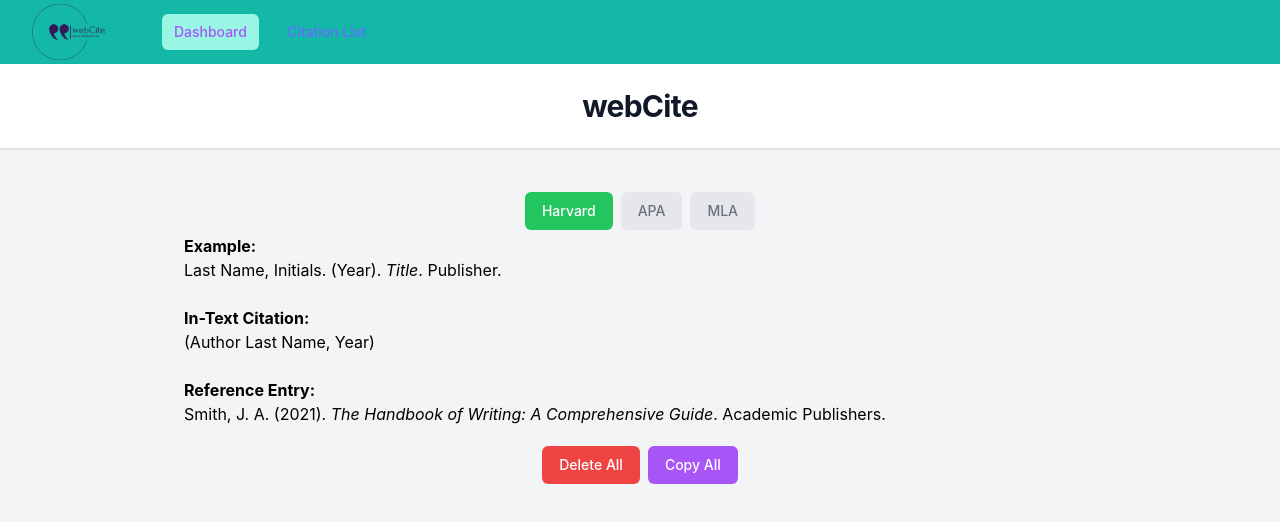
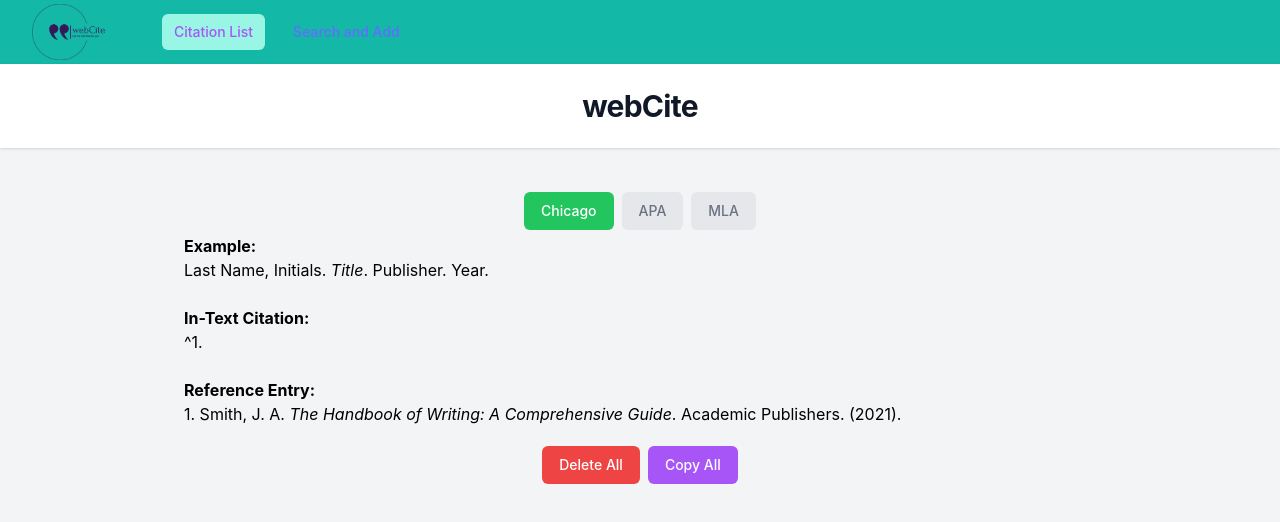
Before and after one commit to tatermysalad/webcite, a React (Vite) app: page / in a window 1280 px wide. Shown: the top 522 px of the page. Built offline with nearby package versions, Linux system fonts and the light colour scheme; a web font is replaced by a local one.

Commit message:
feat: updated search for research paper

```diff
--- a/src/App.jsx
+++ b/src/App.jsx
@@ -1,7 +1,5 @@
 import "./App.css";
-import BackgroundComponent from "./components/BackgroundComponent";
-import SearchComponent from "./components/SearchComponent";
-import StackedList from "./components/StackedListComponent";
+import StackedList from "./components/HomePage/StackedListComponent";
 
 function App() {
     return (
--- a/src/components/ApiFunctionComponent.js
+++ b/src/components/ApiSearch/ApiFunctionComponent.js
@@ -1,5 +1,5 @@
 import { useContext } from "react";
-import { ApiContext } from "../contexts/ApiContext";
+import { ApiContext } from "../../contexts/ApiContext";
 
 export default function useApiSearch() {
     const { websiteApi, researchApi, bookApi } = useContext(ApiContext);
@@ -20,7 +20,9 @@
         return responseData;
     };
     const searchResearchPaper = async (searchQuery) => {
-        const apiUrl = `${researchApi}search/bulk?query=`;
+        const extraQuery = "?fields=title,url,authors,year,venue,citationStyles,journal&limit=1";
+
+        const apiUrl = `${researchApi}search${extraQuery}&query=`;
         const requestOptions = {
             method: "GET",
             mode: "cors",
@@ -33,7 +35,7 @@
 
     // Function to search for a Book reference
     const searchBook = async (searchQuery, searchFilter) => {
-        const extraQuery = "?limit=3&fields=title,publisher,isbn,publish_year";
+        const extraQuery = "?limit=1&fields=title,publisher,first_publish_year,author_name";
         let apiUrl = `${bookApi}search.json${extraQuery}&q=`;
         if (searchFilter === "title") {
             apiUrl = `${bookApi}search.json${extraQuery}&title=`;
--- a/src/components/BackgroundComponent.jsx
+++ b/src/components/BackgroundComponent.jsx
@@ -18,8 +18,8 @@
     const isCitationList = location.pathname === "/search";
 
     const navigation = [
-        { name: "Dashboard", href: "/", current: isDashboard },
-        { name: "Citation List", href: "/search", current: isCitationList },
+        { name: "Citation List", href: "/", current: isDashboard },
+        { name: "Search and Add", href: "/search", current: isCitationList },
     ];
     return (
         <>
--- a/src/components/ReferencesComponent.jsx
+++ b/src/components/HomePage/ReferencesComponent.jsx
@@ -1,8 +1,9 @@
 /* eslint-disable react/prop-types */
 import { useState } from "react";
-import bookIcon from "../assets/icons/book.png";
-import paperIcon from "../assets/icons/paper.png";
-import websiteIcon from "../assets/icons/website.png";
+import bookIcon from "../../assets/icons/book.png";
+import paperIcon from "../../assets/icons/paper.png";
+import websiteIcon from "../../assets/icons/website.png";
+
 
 export default function ReferencesComponent({ references, selectedStyle }) {
     const [copiedItems, setCopiedItems] = useState(Array(references.length).fill(false));
@@ -46,13 +47,13 @@
     };
     const renderReferencingInfo = (reference) => {
         switch (selectedStyle) {
-            case "Harvard":
+            case "Chicago":
                 return (
-                    /* Smith, J. A. (2021). The Handbook of Writing: A Comprehensive Guide. Academic Publishers. */
+                    /* Last Name, Initials. <i>Title</i>. Publisher. Year. */
                     <>
                         <p className="mx-0.5 mt-1 text-xs text-gray-800">
-                            {reference.authorLast}, {reference.authorFirst[0]}. {reference.authorInitial} {`(${reference.year}).`} {reference.title}.{" "}
-                            {reference.publisher}. <i>Accessed from:</i> {reference.websiteAddress}
+                            {reference.authorLast}, {reference.authorFirst[0]}. {reference.authorInitial} <i>{reference.title}</i>.{" "}
+                            {reference.publisher}. {reference.year}. {reference.websiteAddress}
                         </p>
                     </>
                 );
--- a/src/components/StackedListComponent.jsx
+++ b/src/components/HomePage/StackedListComponent.jsx
@@ -1,12 +1,12 @@
 import { useState, useEffect } from "react";
 import ReferencesComponent from "./ReferencesComponent";
-import ReferenceExampleComponent from "./ReferenceExampleComponent";
+import ReferenceExampleComponent from "../SearchPage/ReferenceExampleComponent";
 
 export default function StackedList() {
     // const [localStorage, setLocalStorage] = useLocalStorage("References", null);
     const [references, setReferences] = useState([]);
     const [copiedItems, setCopiedItems] = useState([]);
-    const [selectedStyle, setSelectedStyle] = useState("Harvard");
+    const [selectedStyle, setSelectedStyle] = useState("Chicago");
 
     const getReferencesFromLocalStorage = () => {
         const storedValue = localStorage.getItem("References");
@@ -44,12 +44,12 @@
         <div id="stackedList">
             <div className="text-center mt-4">
                 <button
-                    onClick={() => setSelectedStyle("Harvard")}
+                    onClick={() => setSelectedStyle("Chicago")}
                     className={`m-1 px-4 py-2 text-sm font-medium ${
-                        selectedStyle === "Harvard" ? "text-white bg-green-500" : "text-gray-500 bg-gray-200"
+                        selectedStyle === "Chicago" ? "text-white bg-green-500" : "text-gray-500 bg-gray-200"
                     } rounded-md focus:outline-none hover:bg-green-300 hover:text-black`}
                 >
-                    Harvard
+                    Chicago
                 </button>
                 <button
                     onClick={() => setSelectedStyle("APA")}
--- a/src/components/ReferenceExampleComponent.jsx
+++ b/src/components/SearchPage/ReferenceExampleComponent.jsx
@@ -2,25 +2,25 @@
 export default function ReferenceExampleComponent({ selectedStyle }) {
     return (
         <>
-            {selectedStyle === "Harvard" && (
+            {selectedStyle === "Chicago" && (
                 <div className="w-3/4">
                     <span>
                         <strong>Example:</strong>
                     </span>
                     <p>
-                        Last Name, Initials. (Year). <i>Title</i>. Publisher.
+                        Last Name, Initials. <i>Title</i>. Publisher. Year.
                     </p>
                     <br />
                     <span>
                         <strong>In-Text Citation:</strong>
                     </span>
-                    <p>(Author Last Name, Year)</p>
+                    <p>^1.</p>
                     <br />
                     <span>
                         <strong>Reference Entry:</strong>
                     </span>
                     <p>
-                        Smith, J. A. (2021). <i>The Handbook of Writing: A Comprehensive Guide</i>. Academic Publishers.
+                        1. Smith, J. A. <i>The Handbook of Writing: A Comprehensive Guide</i>. Academic Publishers. (2021).
                     </p>
                 </div>
             )}
--- a/src/components/SearchComponent.jsx
+++ b/src/components/SearchPage/SearchComponent.jsx
@@ -1,10 +1,10 @@
 import { useContext, useEffect, useState } from "react";
-import { ApiContext } from "../contexts/ApiContext";
-import useLocalStorage from "../hooks/useLocalStorage";
-import useApiSearch from "./ApiFunctionComponent";
-import WebsiteComponent from "./ApiDisplay/WebsiteComponent";
-import ResearchPaperComponent from "./ApiDisplay/ResearchPaperComponent";
-import BookComponent from "./ApiDisplay/BookComponent";
+import { ApiContext } from "../../contexts/ApiContext";
+import useLocalStorage from "../../hooks/useLocalStorage";
+import useApiSearch from "../ApiSearch/ApiFunctionComponent";
+import WebsiteComponent from "../ApiDisplay/WebsiteComponent";
+import ResearchPaperComponent from "../ApiDisplay/ResearchPaperComponent";
+import BookComponent from "../ApiDisplay/BookComponent";
 
 export default function SearchComponent() {
     // eslint-disable-next-line no-unused-vars
@@ -15,10 +15,11 @@
 
     const [selectedReferenceType, setSelectedReferenceType] = useState("Website");
     const [searchQuery, setSearchQuery] = useState("");
+
+    // if api returns one result
+    const [searchResult, setSearchResult] = useState([]);
     // if api returns multiple and requires processing
     const [searchResults, setSearchResults] = useState([]);
-    // if api returns one result
-    const [searchResult, setSearchResult] = useState([]);
 
     const [searchFilter, setSearchFilter] = useState("title");
 
@@ -32,7 +33,6 @@
         websiteAddress: "",
         publisher: "",
         year: "",
-        isbn: "",
         source: selectedReferenceType,
     });
 
@@ -64,16 +64,17 @@
         if (searchQuery !== "") {
             if (selectedReferenceType === "Book") {
                 let responseData = await searchBook(searchQuery);
-                console.log(`relevant data is loaded:`);
+                console.log(`book data is loaded:`);
                 console.log(responseData.docs);
                 setSearchResults(responseData.docs);
             } else if (selectedReferenceType === "Research Paper") {
                 let responseData = await searchResearchPaper(searchQuery);
-                console.log(`relevant data is loaded:`);
+                console.log(`research paper data is loaded:`);
                 console.log(responseData.data.slice(0, 3));
                 setSearchResults(responseData.data.slice(0, 3));
             } else if (selectedReferenceType === "Website") {
                 let responseData = await searchWebsite(searchQuery, searchFilter);
+                console.log(`website data is loaded:`);
                 console.log(responseData);
                 setSearchResult(responseData);
             }
@@ -84,52 +85,48 @@
     };
 
     useEffect(() => {
-        console.log(`trying`);
-        const { title, authorLast, authorFirst, authorInitial, url, publisher, year, isbn } = searchResults;
-        setFormData({
-            title: title,
-            authorLast: authorLast,
-            authorFirst: authorFirst,
-            authorInitial: authorInitial,
-            websiteAddress: url,
-            publisher: publisher,
-            year: year,
-            isbn: isbn,
-            source: selectedReferenceType,
-        });
+        console.log(`trying to load data`);
+        if (selectedReferenceType === "Website" && searchResult && typeof searchResult.title === "string") {
+            const titleParts = searchResult.title.split("|");
+            setFormData({
+                title: titleParts[0] || "",
+                authorLast: "",
+                authorFirst: "",
+                authorInitial: "",
+                websiteAddress: searchResult.url || "",
+                publisher: titleParts.length > 1 ? titleParts[1].trim() : "",
+                year: "",
+                source: selectedReferenceType,
+            });
+        }
         // eslint-disable-next-line react-hooks/exhaustive-deps
     }, [searchResult]);
 
-    // useEffect(() => {
-    //     console.log(`trying to split multiple`);
-
-    //     setFormData({
-    //         title: title,
-    //         author: author,
-    //         websiteAddress: url,
-    //         publisher: publisher,
-    //         year: year,
-    //         isbn: isbn,
-    //         source: selectedReferenceType,
-    //     });
-    //     // eslint-disable-next-line react-hooks/exhaustive-deps
-    // }, [searchResults]);
+    useEffect(() => {
+        console.log(`trying to load data`);
+        if (selectedReferenceType === "Research Paper" && searchResults && typeof searchResults.title === "string") {
+            const result = searchResults[0]
+            setFormData({
+                title: result["title"],
+                authorLast: result["authors"][0]["name"].pop(),
+                authorFirst: result["authors"][0]["name"].split(" ")[0][0],
+                authorInitial: "",
+                websiteAddress: result["url"],
+                publisher: result["journal"]["name"],
+                year: result["year"],
+                source: selectedReferenceType,
+            });
+            console.log(formData)
+        } else if (selectedReferenceType === "Book" && searchResult && typeof searchResult.title === "string") {
+            console.log("hi");
+        }
+        // eslint-disable-next-line react-hooks/exhaustive-deps
+    }, [searchResults]);
 
     useEffect(() => {
         formData["source"] = selectedReferenceType;
         // eslint-disable-next-line react-hooks/exhaustive-deps
     }, [selectedReferenceType]);
-
-    // const handleBookSelect = (book) => {
-    //     setSelectedBook(book);
-    //     setFormData({
-    //         title: book.title,
-    //         author: book.author,
-    //         publisher: book.publisher,
-    //         year: book.publish_year[0],
-    //         source: selectedReferenceType,
-    //     });
-    // };
 
     const handleSave = () => {
         addObject(formData);
--- a/src/pages/SearchPage.jsx
+++ b/src/pages/SearchPage.jsx
@@ -1,4 +1,4 @@
-import SearchComponent from "../components/SearchComponent"
+import SearchComponent from "../components/SearchPage/SearchComponent"
 
 export default function SearchPage() {
     return (
```
Also changed, not shown: src/components/SearchFunction.js (deleted).
